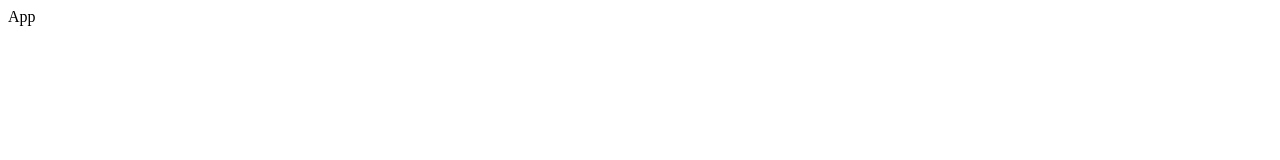
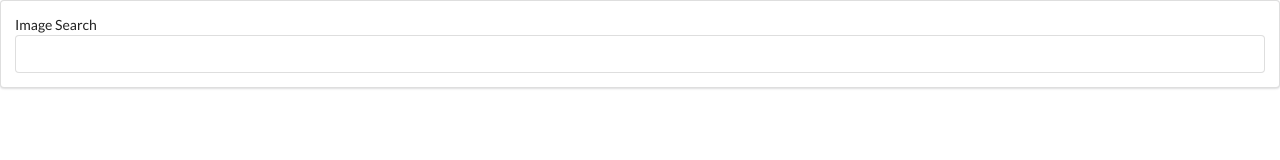
Before and after one commit to mobeenabdullah/React-Pics-Project, a React (Create React App) app: page / in a window 1280 px wide. Shown: the top 160 px of the page. Built offline with nearby package versions, Linux system fonts and the light colour scheme.

Commit message:
Semantic UI added and a search form added

```diff
--- a/public/index.html
+++ b/public/index.html
@@ -1,14 +1,13 @@
 <!DOCTYPE html>
 <html lang="en">
+
 <head>
   <meta charset="utf-8" />
   <link rel="icon" href="%PUBLIC_URL%/favicon.ico" />
   <meta name="viewport" content="width=device-width, initial-scale=1" />
   <meta name="theme-color" content="#000000" />
-    <meta
-      name="description"
-      content="Web site created using create-react-app"
-    />
+  <meta name="description" content="Web site created using create-react-app" />
+  <link rel="stylesheet" href="https://cdnjs.cloudflare.com/ajax/libs/semantic-ui/2.4.1/semantic.min.css">
   <link rel="apple-touch-icon" href="%PUBLIC_URL%/logo192.png" />
   <!--
       manifest.json provides metadata used when your web app is installed on a
@@ -26,6 +25,7 @@
     -->
   <title>React App</title>
 </head>
+
 <body>
   <noscript>You need to enable JavaScript to run this app.</noscript>
   <div id="root"></div>
@@ -40,4 +40,5 @@
       To create a production bundle, use `npm run build` or `yarn build`.
     -->
 </body>
+
 </html>
--- a/src/components/App.js
+++ b/src/components/App.js
@@ -1,7 +1,12 @@
 import React from 'react';
+import SearchBar from './SearchBar'
 
 const App = () => {
-    return <div>App</div>;
+    return (
+        <div>
+            <SearchBar />
+        </div>
+    );
 }
 
 export default App;
--- a/src/components/SearchBar.js
+++ b/src/components/SearchBar.js
@@ -1 +1,16 @@
 import React from 'react';
+
+class SearchBar extends React.Component {
+    render() {
+        return (
+            <div className="ui segment">
+                <form className="ui form">
+                    <label>Image Search</label>
+                    <input type="text" className="field" />
+                </form>
+            </div>
+        );
+    }
+}
+
+export default SearchBar;
```
Lines whose indentation alone changed are shown as unchanged.
